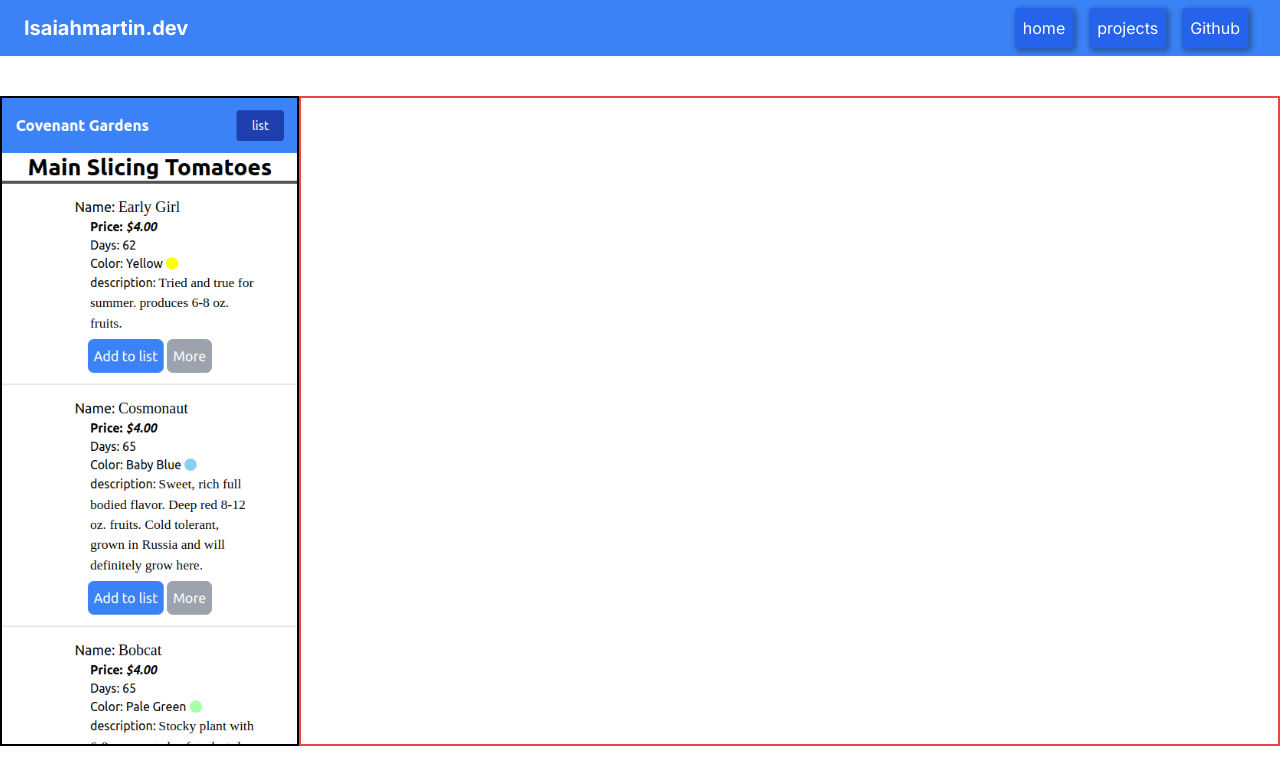
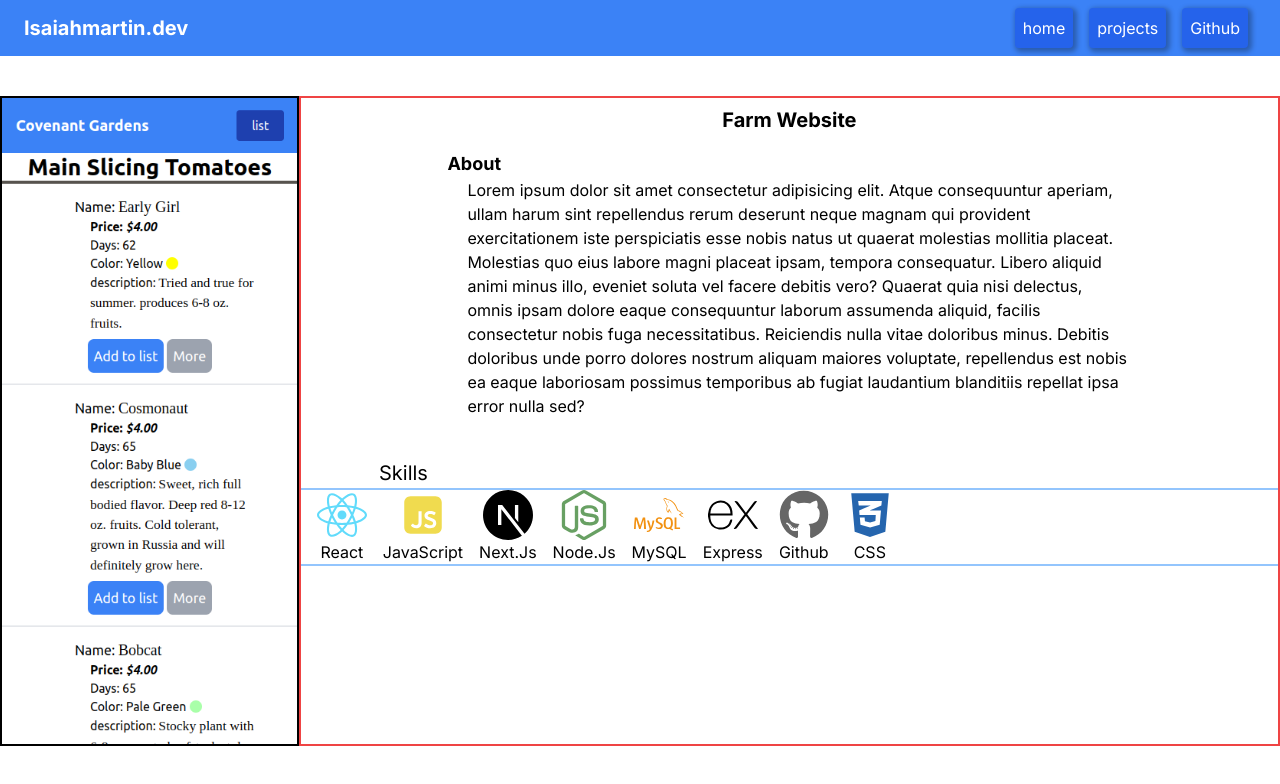
Before and after one commit to isaiahmartin847/Portfolio, a Next.js app in the folder client/: page /project/farm-website in a window 1280 px wide. Shown: the top 784 px of the page. Built offline with nearby package versions, Linux system fonts and the light colour scheme.

Commit message:
added the skills to the farm page

```diff
--- a/client/src/app/project/farm-website/page.tsx
+++ b/client/src/app/project/farm-website/page.tsx
@@ -1,9 +1,12 @@
 "use client"
+
 
 import NavBar from "@/app/components/nav"
 import Image from "next/image"
 import { useEffect, useState } from "react"
-
+import { FaReact,  FaCss3Alt, FaGithub } from "react-icons/fa";
+import { SiExpress, SiNextdotjs, SiTailwindcss, SiMysql, SiNodedotjs } from "react-icons/si";
+import { RiJavascriptFill } from "react-icons/ri";
 
 
 const FarmWeb  = () => {
@@ -38,9 +41,28 @@ const FarmWeb  = () => {
                     layout="responsive" // Image will scale both width and height while maintaining aspect ratio
                     />
                 </div>
-                <div id="text field" className="border-2 border-red-500 w-full
-                ">
-
+                <div id="text field" className="border-2 border-red-500 w-full">
+                    <div className="flex justify-center items-center font-bold text-xl mt-2">
+                        <h1>Farm Website</h1>
+                    </div>
+                    <div className="ml-[15%] mr-[15%] mt-4">
+                        <h1 className="font-bold text-lg">About</h1>
+                        <p className="ml-5">
+                            Lorem ipsum dolor sit amet consectetur adipisicing elit. Atque consequuntur aperiam, ullam harum sint repellendus
+                            rerum deserunt neque magnam qui provident exercitationem iste perspiciatis esse nobis natus ut quaerat molestias
+                            mollitia placeat. Molestias quo eius labore magni placeat ipsam, tempora consequatur. Libero aliquid animi minus
+                            illo, eveniet soluta vel facere debitis vero? Quaerat quia nisi delectus, omnis ipsam dolore eaque consequuntur
+                            laborum assumenda aliquid, facilis consectetur nobis fuga necessitatibus. Reiciendis nulla vitae doloribus
+                            minus. Debitis doloribus unde porro dolores nostrum aliquam maiores voluptate, repellendus
+                            est nobis ea eaque laboriosam possimus temporibus ab fugiat laudantium blanditiis repellat ipsa error nulla sed?
+                        </p>
+                    </div>
+                    <div>
+                        <h1 className="text-[20px] ml-[8%] mt-10">Skills</h1>
+                        <div id="skills" className="border-t-2 border-b-2 border-blue-300">
+                            <Skills />
+                        </div>
+                    </div>
                 </div>
 
             </div>
@@ -49,4 +71,78 @@ const FarmWeb  = () => {
 }
 
 
+const Skills = () => {
+    const iconSize: number = 50
+    return (
+        <div className="flex">
+
+            <div className="ml-4 flex flex-col items-center">
+                <FaReact
+                size={iconSize}
+                color="#61DBFB"
+                />
+                <h4>React</h4>
+            </div>
+
+            <div className="ml-4 flex flex-col items-center">
+
+                <RiJavascriptFill
+                size={iconSize}
+                color="#F0DB4F"
+                />
+
+                <h4>JavaScript</h4>
+            </div>
+
+            <div className="ml-4 flex flex-col items-center">
+                <SiNextdotjs
+                size={iconSize}
+                />
+                <h4>Next.Js</h4>
+            </div>
+
+            <div className="ml-4 flex flex-col items-center">
+            <SiNodedotjs
+            size={iconSize}
+            color="#68A063"
+            />
+            <h4>Node.Js</h4>
+            </div>
+
+            <div className="ml-4 flex flex-col items-center">
+            <SiMysql
+            size={iconSize}
+            color="#F29111"
+            />
+            <h4>MySQL</h4>
+            </div>
+
+            <div className="ml-4 flex flex-col items-center">
+            <SiExpress
+            size={iconSize}
+            />
+            <h4>Express</h4>
+            </div>
+
+            <div className="ml-4 flex flex-col items-center">
+            <FaGithub
+            size={iconSize}
+            color="#666666"
+            />
+            <h4>Github</h4>
+            </div>
+
+            <div className="ml-4 flex flex-col items-center">
+            <FaCss3Alt
+            size={iconSize}
+            color="#2565AE"
+
+            />
+            <h4>CSS</h4>
+            </div>
+
+        </div>
+    )
+}
+
 export default FarmWeb
```
